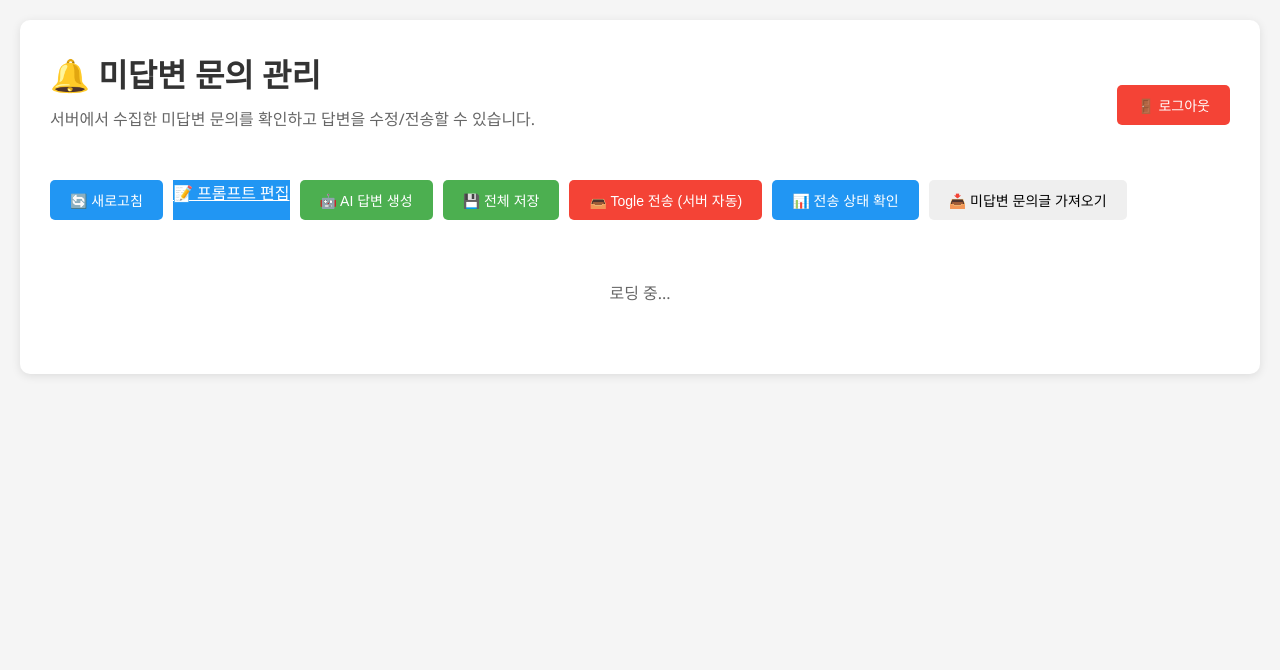
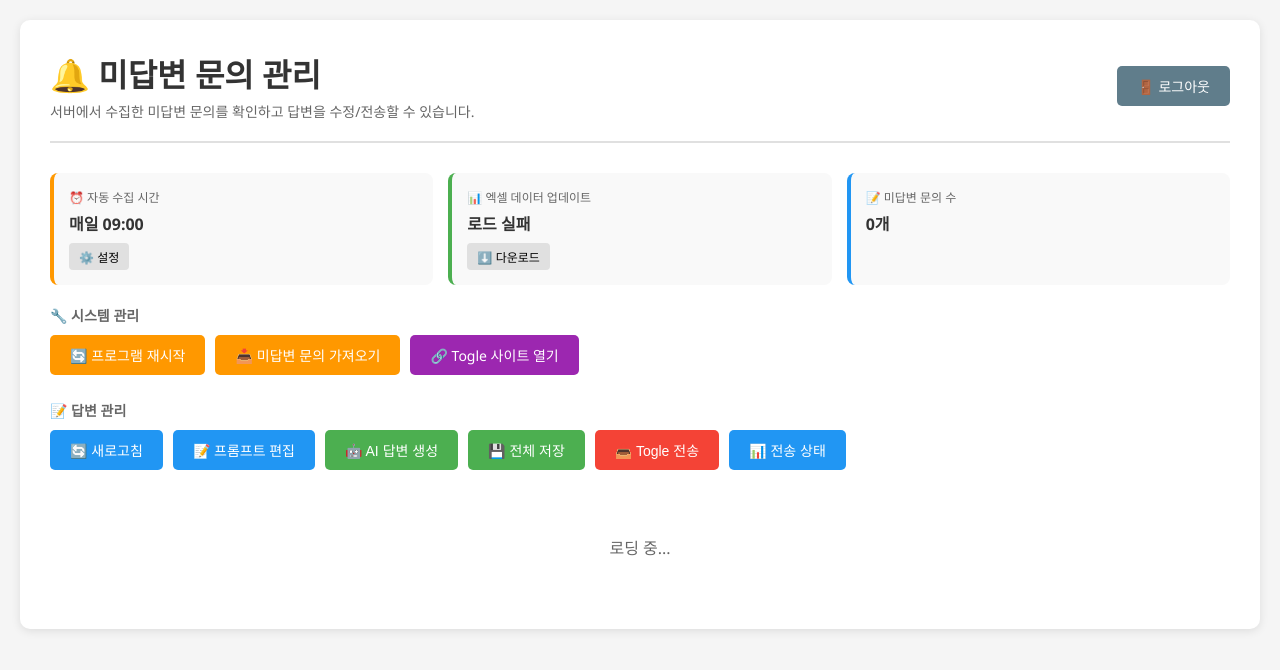
Before and after one commit to newghi/3float, a Flask app: page /external-view in a window 1280 px wide. Shown: the top 670 px of the page. Run offline with Flask 3, Linux system fonts and the light colour scheme; the visitor is signed in with stand-in values (Sample User, id 1); parts of the project's set-up code (start-up, migrations or seed data) failed here and were passed over; some libraries are stand-ins or nearby versions.

Commit message:
feature/togleCS_V1.0.4\app\templates\external_view.html "토글 프로그램 업데이트버튼(자동 크롤링 시간대 설정 버튼), 엑셀 데이터 수정날짜 표시(내려받기 버튼), 미답변 문의글 가져오기 버튼, 토글 사이트로 바로가기 버튼 기능 구현 및 개선 작업 진행중

```diff
--- a/togleCS_v1.0.4/app/templates/external_view.html
+++ b/togleCS_v1.0.4/app/templates/external_view.html
@@ -8,26 +8,53 @@
         * { margin: 0; padding: 0; box-sizing: border-box; }
         body { font-family: 'Segoe UI', sans-serif; background: #f5f5f5; padding: 20px; }
         .container { max-width: 1400px; margin: 0 auto; background: white; padding: 30px; border-radius: 10px; box-shadow: 0 2px 10px rgba(0,0,0,0.1); }
-        h1 { color: #333; margin-bottom: 10px; }
-        .info { color: #666; margin-bottom: 30px; }
-        .controls { display: flex; gap: 10px; margin-bottom: 20px; }
-        button { padding: 10px 20px; border: none; border-radius: 5px; cursor: pointer; font-size: 14px; transition: all 0.3s; }
+
+        /* 헤더 */
+        .header { display: flex; justify-content: space-between; align-items: center; margin-bottom: 30px; padding-bottom: 20px; border-bottom: 2px solid #e0e0e0; }
+        .header-left h1 { color: #333; margin-bottom: 5px; }
+        .header-left .info { color: #666; font-size: 14px; }
+
+        /* 상태 정보 박스 */
+        .status-box { display: grid; grid-template-columns: repeat(auto-fit, minmax(200px, 1fr)); gap: 15px; margin-bottom: 20px; }
+        .status-item { background: #f9f9f9; padding: 15px; border-radius: 8px; border-left: 4px solid #2196F3; }
+        .status-item.excel { border-left-color: #4CAF50; }
+        .status-item.schedule { border-left-color: #FF9800; }
+        .status-label { font-size: 12px; color: #666; margin-bottom: 5px; }
+        .status-value { font-size: 16px; font-weight: 600; color: #333; }
+        .status-btn { margin-top: 8px; padding: 5px 10px; font-size: 12px; background: #e0e0e0; border: none; border-radius: 4px; cursor: pointer; }
+        .status-btn:hover { background: #d0d0d0; }
+
+        /* 컨트롤 버튼 그룹 */
+        .control-section { margin-bottom: 25px; }
+        .control-section h3 { font-size: 14px; color: #666; margin-bottom: 10px; text-transform: uppercase; }
+        .controls { display: flex; flex-wrap: wrap; gap: 10px; }
+
+        button, .btn { padding: 10px 20px; border: none; border-radius: 5px; cursor: pointer; font-size: 14px; transition: all 0.3s; text-decoration: none; display: inline-block; }
         .btn-primary { background: #4CAF50; color: white; }
         .btn-primary:hover { background: #45a049; }
         .btn-secondary { background: #2196F3; color: white; }
         .btn-secondary:hover { background: #0b7dda; }
+        .btn-warning { background: #FF9800; color: white; }
+        .btn-warning:hover { background: #e68900; }
         .btn-danger { background: #f44336; color: white; }
         .btn-danger:hover { background: #da190b; }
+        .btn-link { background: #9C27B0; color: white; }
+        .btn-link:hover { background: #7B1FA2; }
+        .btn-logout { background: #607D8B; color: white; }
+        .btn-logout:hover { background: #546E7A; }
+
+        /* 문의 목록 */
         .inquiry-list { display: flex; flex-direction: column; gap: 20px; }
         .inquiry-item { border: 1px solid #ddd; border-radius: 8px; padding: 20px; background: #fafafa; }
         .inquiry-header { display: flex; justify-content: space-between; align-items: center; margin-bottom: 15px; }
-        .inquiry-meta { display: flex; gap: 15px; font-size: 13px; color: #666; }
-        .inquiry-question { background: white; padding: 15px; border-left: 4px solid #2196F3; margin-bottom: 15px; }
+        .inquiry-meta { display: flex; gap: 15px; font-size: 13px; color: #666; flex-wrap: wrap; }
+        .inquiry-question { background: white; padding: 15px; border-left: 4px solid #2196F3; margin-bottom: 15px; white-space: pre-wrap; }
         .inquiry-answer { display: grid; gap: 10px; }
         .form-group { display: flex; flex-direction: column; gap: 5px; }
         label { font-weight: 600; color: #333; font-size: 14px; }
         input, textarea { padding: 10px; border: 1px solid #ddd; border-radius: 5px; font-size: 14px; }
         textarea { resize: vertical; min-height: 120px; font-family: inherit; }
+
         .loading { text-align: center; padding: 40px; color: #666; }
         .error { background: #ffebee; color: #c62828; padding: 15px; border-radius: 5px; margin-bottom: 20px; }
         .success { background: #e8f5e9; color: #2e7d32; padding: 15px; border-radius: 5px; margin-bottom: 20px; }
@@ -35,55 +62,217 @@
         .status-badge { padding: 5px 10px; border-radius: 3px; font-size: 12px; font-weight: 600; }
         .status-pending { background: #fff3e0; color: #e65100; }
         .status-modified { background: #e3f2fd; color: #0277bd; }
+
+        /* 모달 */
+        .modal { display: none; position: fixed; top: 0; left: 0; width: 100%; height: 100%; background: rgba(0,0,0,0.5); z-index: 1000; }
+        .modal.active { display: flex; justify-content: center; align-items: center; }
+        .modal-content { background: white; padding: 30px; border-radius: 10px; max-width: 500px; width: 90%; }
+        .modal-header { font-size: 18px; font-weight: 600; margin-bottom: 20px; }
+        .modal-body { margin-bottom: 20px; }
+        .modal-footer { display: flex; gap: 10px; justify-content: flex-end; }
+        .time-input { display: flex; gap: 10px; align-items: center; }
+        .time-input input { width: 80px; }
     </style>
 </head>
 <body>
     <div class="container">
-        <div style="display: flex; justify-content: space-between; align-items: center; margin-bottom: 20px;">
-            <div>
+        <!-- 헤더 -->
+        <div class="header">
+            <div class="header-left">
                 <h1>🔔 미답변 문의 관리</h1>
                 <p class="info">서버에서 수집한 미답변 문의를 확인하고 답변을 수정/전송할 수 있습니다.</p>
             </div>
-            <a href="/togle/external/logout" style="padding: 10px 20px; background: #f44336; color: white; text-decoration: none; border-radius: 5px; font-size: 14px;">🚪 로그아웃</a>
+            <a href="/togle/external/logout" class="btn btn-logout">🚪 로그아웃</a>
         </div>
 
-        <div class="controls">
-            <button class="btn-secondary" onclick="loadUnanswered()">🔄 새로고침</button>
-            <a href="/togle/external/edit_prompt" class="btn btn-secondary" style="display: inline-block; text-align: center;">📝 프롬프트 편집</a>
-            <button class="btn-primary" onclick="generateAllAnswers()">🤖 AI 답변 생성</button>
-            <button class="btn-primary" onclick="saveAll()">💾 전체 저장</button>
-            <button class="btn-danger" onclick="submitAll()">📤 Togle 전송 (서버 자동)</button>
-            <button class="btn-secondary" onclick="checkStatus()">📊 전송 상태 확인</button>
-            <button id="get_unanswered" class="main-btn">📥 미답변 문의글 가져오기</button>
+        <!-- 상태 정보 -->
+        <div class="status-box">
+            <div class="status-item schedule">
+                <div class="status-label">⏰ 자동 수집 시간</div>
+                <div class="status-value" id="schedule-time">매일 09:00</div>
+                <button class="status-btn" onclick="openScheduleModal()">⚙️ 설정</button>
+            </div>
+            <div class="status-item excel">
+                <div class="status-label">📊 엑셀 데이터 업데이트</div>
+                <div class="status-value" id="excel-update">로딩 중...</div>
+                <button class="status-btn" onclick="downloadExcel()">⬇️ 다운로드</button>
+            </div>
+            <div class="status-item">
+                <div class="status-label">📝 미답변 문의 수</div>
+                <div class="status-value" id="unanswered-count">0개</div>
+            </div>
+        </div>
+
+        <!-- 시스템 관리 -->
+        <div class="control-section">
+            <h3>🔧 시스템 관리</h3>
+            <div class="controls">
+                <button class="btn-warning" onclick="rebootProgram()">🔄 프로그램 재시작</button>
+                <button class="btn-warning" onclick="fetchUnanswered()">📥 미답변 문의 가져오기</button>
+                <a href="https://www.togle.io/app/inquiry" target="_blank" class="btn btn-link">🔗 Togle 사이트 열기</a>
+            </div>
+        </div>
+
+        <!-- 프롬프트 및 답변 관리 -->
+        <div class="control-section">
+            <h3>📝 답변 관리</h3>
+            <div class="controls">
+                <button class="btn-secondary" onclick="loadUnanswered()">🔄 새로고침</button>
+                <a href="/togle/external/edit_prompt" class="btn btn-secondary">📝 프롬프트 편집</a>
+                <button class="btn-primary" onclick="generateAllAnswers()">🤖 AI 답변 생성</button>
+                <button class="btn-primary" onclick="saveAll()">💾 전체 저장</button>
+                <button class="btn-danger" onclick="submitAll()">📤 Togle 전송</button>
+                <button class="btn-secondary" onclick="checkStatus()">📊 전송 상태</button>
+            </div>
         </div>
 
         <div id="message"></div>
         <div id="content" class="loading">로딩 중...</div>
     </div>
 
+    <!-- 스케줄 설정 모달 -->
+    <div id="scheduleModal" class="modal">
+        <div class="modal-content">
+            <div class="modal-header">⏰ 자동 수집 시간 설정</div>
+            <div class="modal-body">
+                <div class="time-input">
+                    <label>시간:</label>
+                    <input type="number" id="hour" min="0" max="23" value="9">
+                    <span>:</span>
+                    <input type="number" id="minute" min="0" max="59" value="0">
+                </div>
+            </div>
+            <div class="modal-footer">
+                <button class="btn-secondary" onclick="closeScheduleModal()">취소</button>
+                <button class="btn-primary" onclick="saveSchedule()">저장</button>
+            </div>
+        </div>
+    </div>
+
     <script>
-        // ⚙️ 서버 URL 설정 (실제 서버 IP로 변경)
         const SERVER_URL = 'http://220.120.14.112:5005';
-
         let inquiries = [];
 
-        // 페이지 로드 시 자동 실행
         window.onload = () => {
             loadUnanswered();
+            loadExcelInfo();
+            loadScheduleInfo();
         };
+
+        // 엑셀 정보 로드
+        async function loadExcelInfo() {
+            try {
+                const res = await fetch(`${SERVER_URL}/api/excel_info`);
+                const data = await res.json();
+                if (data.success) {
+                    document.getElementById('excel-update').textContent = data.last_updated || '정보 없음';
+                }
+            } catch (error) {
+                document.getElementById('excel-update').textContent = '로드 실패';
+            }
+        }
+
+        // 스케줄 정보 로드
+        async function loadScheduleInfo() {
+            try {
+                const res = await fetch(`${SERVER_URL}/api/schedule_info`);
+                const data = await res.json();
+                if (data.success) {
+                    document.getElementById('schedule-time').textContent = `매일 ${data.hour.toString().padStart(2, '0')}:${data.minute.toString().padStart(2, '0')}`;
+                }
+            } catch (error) {
+                console.error('스케줄 로드 실패:', error);
+            }
+        }
+
+        // 프로그램 업데이트
+        async function rebootProgram() {
+            if (!confirm('프로그램을 업데이트하시겠습니까?\n\n서버가 재시작됩니다.')) return;
+
+            try {
+                showMessage('loading', '프로그램 업데이트 중...');
+                const res = await fetch(`${SERVER_URL}/api/update_program`, { method: 'POST' });
+                const data = await res.json();
+
+                if (data.success) {
+                    showMessage('success', '✅ 업데이트가 시작되었습니다. 잠시 후 페이지를 새로고침하세요.');
+                    setTimeout(() => window.location.reload(), 10000);
+                } else {
+                    showMessage('error', '❌ 업데이트 실패: ' + data.error);
+                }
+            } catch (error) {
+                showMessage('error', '❌ 업데이트 실패: ' + error.message);
+            }
+        }
+
+        // 미답변 문의 가져오기
+        async function fetchUnanswered() {
+            if (!confirm('서버에서 미답변 문의를 새로 가져오시겠습니까?\n\n크롤링에 시간이 소요됩니다 (1-3분).')) return;
+
+            try {
+                showMessage('loading', '🤖 서버에서 미답변 문의를 수집하는 중...');
+                const res = await fetch(`${SERVER_URL}/api/fetch_unanswered`, { method: 'POST' });
+                const data = await res.json();
+
+                if (data.success) {
+                    showMessage('success', `✅ ${data.count}개 미답변 문의를 가져왔습니다!`);
+                    loadUnanswered();
+                } else {
+                    showMessage('error', '❌ 가져오기 실패: ' + data.error);
+                }
+            } catch (error) {
+                showMessage('error', '❌ 가져오기 실패: ' + error.message);
+            }
+        }
+
+        // 엑셀 다운로드
+        function downloadExcel() {
+            window.open(`${SERVER_URL}/api/download_excel`, '_blank');
+        }
+
+        // 스케줄 모달
+        function openScheduleModal() {
+            document.getElementById('scheduleModal').classList.add('active');
+        }
+
+        function closeScheduleModal() {
+            document.getElementById('scheduleModal').classList.remove('active');
+        }
+
+        async function saveSchedule() {
+            const hour = document.getElementById('hour').value;
+            const minute = document.getElementById('minute').value;
+
+            try {
+                const res = await fetch(`${SERVER_URL}/api/update_schedule`, {
+                    method: 'POST',
+                    headers: {'Content-Type': 'application/json'},
+                    body: JSON.stringify({hour: parseInt(hour), minute: parseInt(minute)})
+                });
+
+                const data = await res.json();
+
+                if (data.success) {
+                    showMessage('success', '✅ 스케줄이 저장되었습니다!');
+                    loadScheduleInfo();
+                    closeScheduleModal();
+                } else {
+                    showMessage('error', '❌ 저장 실패: ' + data.error);
+                }
+            } catch (error) {
+                showMessage('error', '❌ 저장 실패: ' + error.message);
+            }
+        }
 
         // 미답변 목록 불러오기
         async function loadUnanswered() {
             try {
                 showMessage('loading', '데이터를 불러오는 중...');
-
                 const res = await fetch(`${SERVER_URL}/api/unanswered`);
 
-                // ✅ 로그인 체크
                 if (res.status === 401) {
-                    const data = await res.json();
-                    alert('로그인 세션이 만료되었습니다. 다시 로그인해주세요.');
-                    window.location.href = data.redirect || '/login';
+                    alert('로그인 세션이 만료되었습니다.');
+                    window.location.href = '/auth/login';
                     return;
                 }
 
@@ -92,6 +281,7 @@
                 if (data.success) {
                     inquiries = data.data;
                     renderInquiries();
+                    document.getElementById('unanswered-count').textContent = `${data.count}개`;
                     showMessage('success', `✅ ${data.count}개 문의를 불러왔습니다.`);
                 } else {
                     showMessage('error', '❌ 데이터 로드 실패: ' + data.error);
@@ -112,14 +302,14 @@
 
             content.innerHTML = `
                 <div class="inquiry-list">
-                    ${inquiries.map((item, idx) => `
+                    ${inquiries.map((item) => `
                         <div class="inquiry-item" data-id="${item.id}">
                             <div class="inquiry-header">
                                 <div class="inquiry-meta">
-                                    <span><strong>쇼핑몰:</strong> ${item.q_shopping_mall}</span>
-                                    <span><strong>유형:</strong> ${item.q_type}</span>
-                                    <span><strong>작성자:</strong> ${item.q_writer}</span>
-                                    <span><strong>날짜:</strong> ${item.q_date}</span>
+                                    <span><strong>쇼핑몰:</strong> ${item.q_shopping_mall || 'N/A'}</span>
+                                    <span><strong>유형:</strong> ${item.q_type || 'N/A'}</span>
+                                    <span><strong>작성자:</strong> ${item.q_writer || 'N/A'}</span>
+                                    <span><strong>날짜:</strong> ${item.q_date || 'N/A'}</span>
                                 </div>
                                 <span class="status-badge ${item.q_answer_title ? 'status-modified' : 'status-pending'}">
                                     ${item.q_answer_title ? '답변 작성됨' : '답변 대기'}
@@ -151,7 +341,7 @@
             `;
         }
 
-        // AI로 답변 생성
+        // AI 답변 생성
         async function generateAllAnswers() {
             if (!confirm('AI로 모든 답변을 생성하시겠습니까?')) return;
 
@@ -206,7 +396,7 @@
             }
         }
 
-        // 전체 답변 저장
+        // 전체 저장
         async function saveAll() {
             try {
                 showMessage('loading', '전체 답변을 저장하는 중...');
@@ -235,9 +425,9 @@
             }
         }
 
-        // Togle에 답변 전송 (서버에서 자동 처리)
+        // Togle 전송
         async function submitAll() {
-            if (!confirm('모든 답변을 Togle에 전송하시겠습니까?\n\n⚠️ 서버 PC에서 자동으로 처리됩니다 (1-5분 소요)')) return;
+            if (!confirm('모든 답변을 Togle에 전송하시겠습니까?\n\n⚠️ 서버에서 자동으로 처리됩니다 (1-5분 소요)')) return;
 
             try {
                 showMessage('loading', '🚀 서버로 전송 요청 중...');
@@ -257,12 +447,8 @@
                 const data = await res.json();
 
                 if (data.success || res.status === 202) {
-                    showMessage('success', `✅ ${data.message || '전송 시작!'}\n\n서버에서 처리 중입니다. 잠시 후 새로고침하세요.`);
-
-                    // 30초 후 자동 새로고침
-                    setTimeout(() => {
-                        loadUnanswered();
-                    }, 30000);
+                    showMessage('success', `✅ ${data.message || '전송 시작!'}\n\n서버에서 처리 중입니다.`);
+                    setTimeout(() => loadUnanswered(), 30000);
                 } else {
                     showMessage('error', `❌ 전송 실패: ${data.error}`);
                 }
@@ -298,113 +484,5 @@
             }
         }
     </script>
-    <!-- <script>
-    // ⚙️ 임시 테스트용 데이터
-    let inquiries = [
-        {
-            id: 1,
-            q_shopping_mall: "테스트몰",
-            q_type: "배송 문의",
-            q_writer: "홍길동",
-            q_date: "2025-11-06",
-            q_question: "상품 언제 배송되나요?",
-            q_answer_title: "",
-            q_answer_content: ""
-        }
-    ];
-
-    // 페이지 로드 시 자동 실행
-    window.onload = () => {
-        renderInquiries();
-    };
-
-    // 화면에 문의 목록 표시
-    function renderInquiries() {
-        const content = document.getElementById('content');
-
-        if (inquiries.length === 0) {
-            content.innerHTML = '<div class="empty">📭 미답변 문의가 없습니다.</div>';
-            return;
-        }
-
-        content.innerHTML = `
-            <div class="inquiry-list">
-                ${inquiries.map((item, idx) => `
-                    <div class="inquiry-item" data-id="${item.id}">
-                        <div class="inquiry-header">
-                            <div class="inquiry-meta">
-                                <span><strong>쇼핑몰:</strong> ${item.q_shopping_mall}</span>
-                                <span><strong>유형:</strong> ${item.q_type}</span>
-                                <span><strong>작성자:</strong> ${item.q_writer}</span>
-                                <span><strong>날짜:</strong> ${item.q_date}</span>
-                            </div>
-                            <span class="status-badge ${item.q_answer_title ? 'status-modified' : 'status-pending'}">
-                                ${item.q_answer_title ? '답변 작성됨' : '답변 대기'}
-                            </span>
-                        </div>
-
-                        <div class="inquiry-question">
-                            <strong>📝 질문:</strong><br>
-                            ${item.q_question}
-                        </div>
-
-                        <div class="inquiry-answer">
-                            <div class="form-group">
-                                <label for="title-${item.id}">답변 제목</label>
-                                <input type="text" id="title-${item.id}" value="${item.q_answer_title || ''}"
-                                       placeholder="답변 제목을 입력하세요">
-                            </div>
-
-                            <div class="form-group">
-                                <label for="content-${item.id}">답변 내용</label>
-                                <textarea id="content-${item.id}" placeholder="답변 내용을 입력하세요">${item.q_answer_content || ''}</textarea>
-                            </div>
-
-                            <button class="btn-secondary" onclick="saveOne(${item.id})">💾 이 답변만 저장</button>
-                        </div>
-                    </div>
-                `).join('')}
-            </div>
-        `;
-    }
-
-    // 개별 답변 저장 (임시 동작: 화면에서만 반영)
-    function saveOne(id) {
-        const title = document.getElementById(`title-${id}`).value;
-        const content = document.getElementById(`content-${id}`).value;
-
-        // 데이터 업데이트
-        const inquiry = inquiries.find(i => i.id === id);
-        inquiry.q_answer_title = title;
-        inquiry.q_answer_content = content;
-
-        showMessage('success', '✅ 저장 완료! (임시 데이터)');
-        renderInquiries();
-    }
-
-    // 메시지 표시
-    function showMessage(type, text) {
-        const msgDiv = document.getElementById('message');
-        if (type === 'loading') {
-            msgDiv.innerHTML = `<div class="loading">${text}</div>`;
-        } else {
-            msgDiv.innerHTML = `<div class="${type}">${text}</div>`;
-            setTimeout(() => msgDiv.innerHTML = '', 3000);
-        }
-    }
-
-    // 🚫 전송 버튼 비활성화
-    document.querySelectorAll('.btn-danger').forEach(btn => {
-        btn.onclick = () => alert('⚠️ 테스트 모드: 전송은 막혀 있습니다.');
-    });
-
-    // 🚀 AI 답변 생성 버튼도 임시 동작
-    document.querySelectorAll('.btn-primary').forEach(btn => {
-        if (btn.innerText.includes('AI 답변 생성')) {
-            btn.onclick = () => alert('⚠️ 테스트 모드: AI 답변 생성은 막혀 있습니다.');
-        }
-    });
-</script> -->
-
 </body>
 </html>
```
Also changed, not shown: togleCS_v1.0.4/app/routes/api.py (+226 -0 lines).
